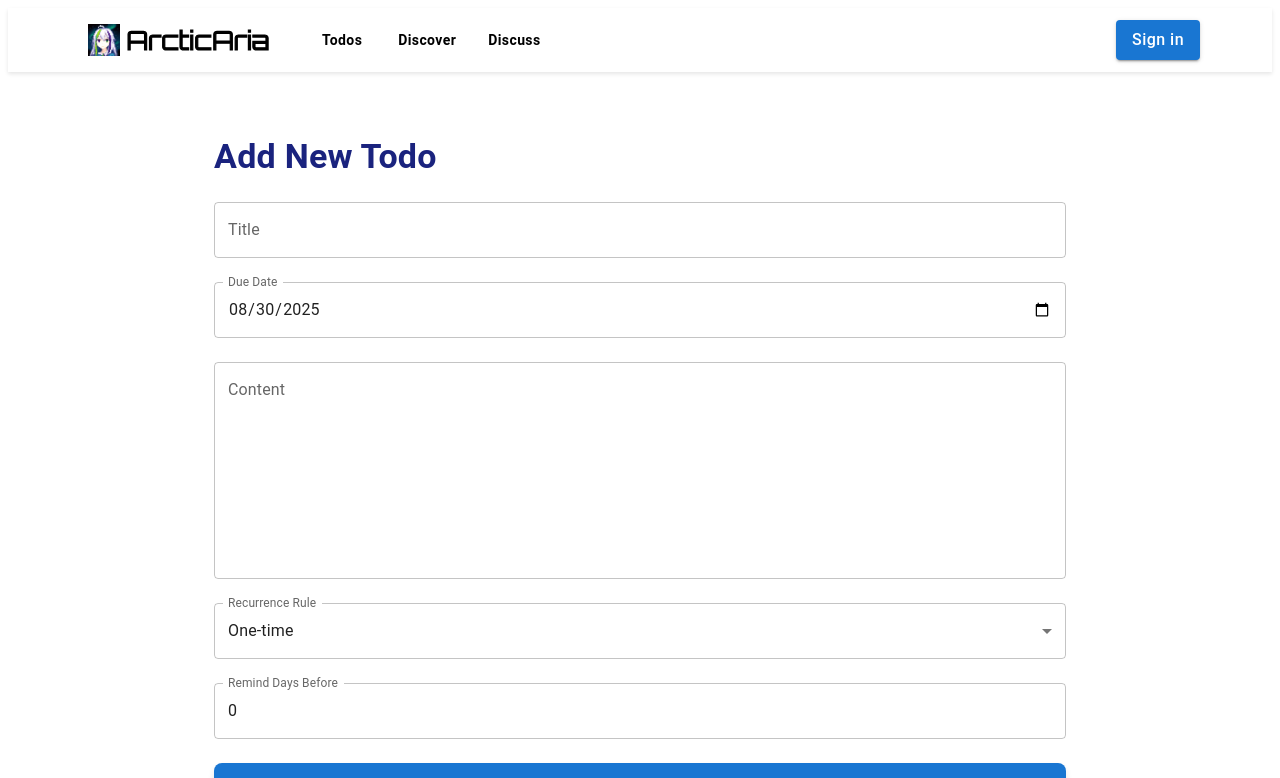
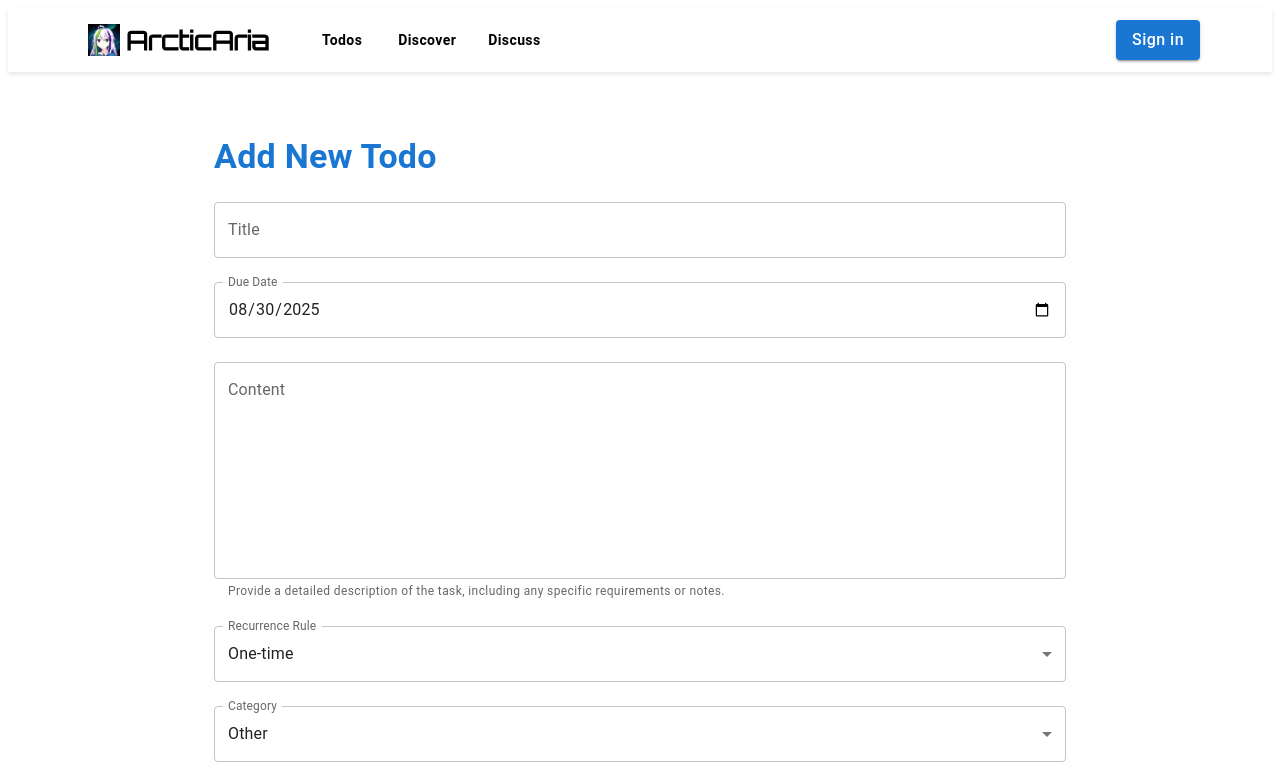
Before and after one commit to purinliang/ArcticAria, a React (Vite) app in the folder client/: page /todos/new in a window 1280 px wide. Shown: the top 778 px of the page. Built offline with nearby package versions, Linux system fonts and the light colour scheme.

Commit message:
dev toto category

```diff
--- a/client/src/pages/TodoDetailPage.jsx
+++ b/client/src/pages/TodoDetailPage.jsx
@@ -23,6 +23,9 @@ import { red } from "@mui/material/colors";
 
 const API_BASE = import.meta.env.VITE_TODO_API_BASE;
 
+// Define the four hardcoded categories as requested.
+const CATEGORIES = ["Work", "Study", "Life", "Play", "Other"];
+
 export default function TodoDetailPage() {
   const { id } = useParams();
   const isEdit = !!id;
@@ -36,7 +39,8 @@ export default function TodoDetailPage() {
     nextDueDate: dayjs().format("YYYY-MM-DD"),
     recurrenceRule: "one-time",
     reminderDaysBefore: 0,
-    category: "",
+    // Initialize category to an empty string.
+    category: "Other",
     completed: false,
   });
   const [error, setError] = useState("");
@@ -192,7 +196,7 @@ export default function TodoDetailPage() {
     <Container maxWidth="md" sx={{ mt: 4, mb: 4, p: 2, borderRadius: "12px" }}>
       <Typography
         variant="h4"
-        sx={{ fontWeight: "bold", color: "#1a237e", mb: 3 }}
+        sx={{ fontWeight: "bold", color: "primary.main", mb: 3 }}
       >
         {isEdit ? "Edit Todo" : "Add New Todo"}
       </Typography>
@@ -248,6 +252,7 @@ export default function TodoDetailPage() {
             onChange={handleChange}
             variant="outlined"
             sx={{ borderRadius: "8px" }}
+            helperText="Provide a detailed description of the task, including any specific requirements or notes."
           />
         </Grid>
         <Grid item xs={12}>
@@ -265,6 +270,25 @@ export default function TodoDetailPage() {
             <MenuItem value="7d">Every 7 days</MenuItem>
             <MenuItem value="14d">Every 14 days</MenuItem>
             <MenuItem value="monthly">Monthly</MenuItem>
+          </TextField>
+        </Grid>
+        {/* New Category field added here */}
+        <Grid item xs={12}>
+          <TextField
+            label="Category"
+            name="category"
+            select
+            fullWidth
+            value={form.category}
+            onChange={handleChange}
+            variant="outlined"
+            sx={{ borderRadius: "8px" }}
+          >
+            {CATEGORIES.map((category) => (
+              <MenuItem key={category} value={category}>
+                {category}
+              </MenuItem>
+            ))}
           </TextField>
         </Grid>
         <Grid item xs={12}>
```
